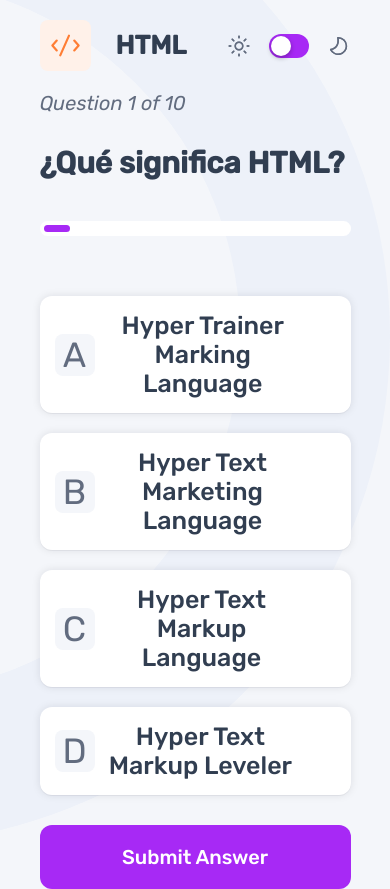
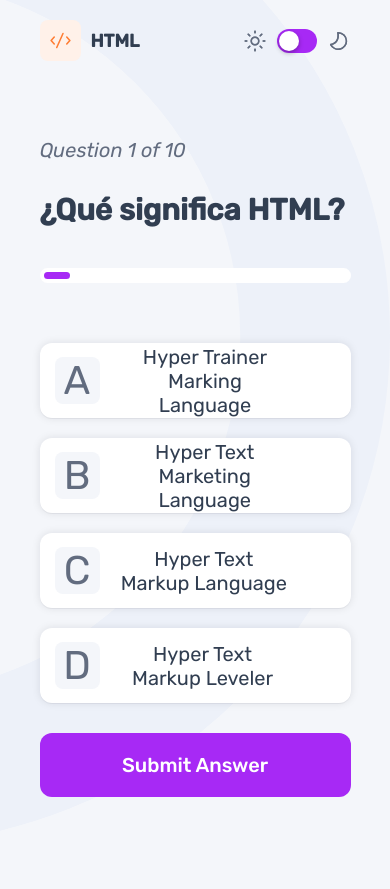
Before and after one commit to Marvin-Figueroa/frontend-quiz-app, a website built with Vite: page index.html in a window 390 px wide. Both pictures are taken after a click on the button "HTML". After the commit the page ends 844 px from the top, so only its background shows below. Built offline with nearby package versions, Linux system fonts and the light colour scheme.

Commit message:
Corrige estilos de elementos para mejorar responsividad

```diff
--- a/components/AnswerMenuItem.css
+++ b/components/AnswerMenuItem.css
@@ -19,14 +19,15 @@
   border-radius: 8px;
   background-color: var(--cloud-white);
   color: var(--shadow-blue);
-  min-width: 40px;
-  min-height: 40px;
-  font-size: 3.5rem;
+  min-width: 45px;
+  min-height: 45px;
+  font-size: 4rem;
   font-weight: 400;
 }
 
 .answer__btn {
   font-size: 1.8rem;
+  height: 75px;
   width: 100%;
   border-radius: 12px;
   cursor: pointer;
@@ -35,6 +36,7 @@
   padding: 15px;
   display: flex;
   align-items: center;
+  gap: 2rem;
   justify-content: space-between;
   font-family: inherit;
   font-weight: bold;
@@ -82,8 +84,8 @@
 }
 
 .answer__option-text {
-  font-size: 2.5rem;
-  font-weight: 500;
+  font-size: 2rem;
+  font-weight: 400;
 }
 
 .light-mode .answer__option-text {
--- a/components/ColorModeSwitch.css
+++ b/components/ColorModeSwitch.css
@@ -63,3 +63,9 @@
 .toggle-switch .toggle-input:checked + .toggle-label::before {
   transform: translateX(16px);
 }
+
+@media (max-width: 600px) {
+  .color-mode-switch {
+    gap: 2px;
+  }
+}
--- a/components/ErrorMessage.css
+++ b/components/ErrorMessage.css
@@ -10,7 +10,7 @@
   visibility: hidden;
   opacity: 0;
   transition: visibility 0s, opacity 0.5s ease;
-  min-height: 24px;
+  min-height: 20px;
 }
 
 .error-message.visible {
@@ -24,6 +24,6 @@
 
 .error-text {
   text-wrap: nowrap;
-  font-size: 20px;
+  font-size: 16px;
   font-weight: 500;
 }
--- a/components/QuizTopic.css
+++ b/components/QuizTopic.css
@@ -21,3 +21,17 @@
 .dark-mode .quiz-topic__text {
   color: var(--white);
 }
+
+@media (max-width: 600px) {
+  .quiz-topic {
+    gap: 10px;
+
+    img {
+      width: 25px;
+    }
+  }
+
+  .quiz-topic__text {
+    font-size: 1.8rem;
+  }
+}
--- a/style.css
+++ b/style.css
@@ -99,6 +99,7 @@ body.dark-mode {
   align-items: center;
   padding: 0 2rem;
   flex-grow: 1;
+  max-height: 100%;
 }
 
 .main-content {
@@ -174,6 +175,10 @@ body.dark-mode {
     background-image: url("/images/pattern-background-mobile-dark.svg");
   }
 
+  .app-header {
+    margin-bottom: 5rem;
+  }
+
   .main-content {
     flex-direction: column;
     gap: 60px;
```
